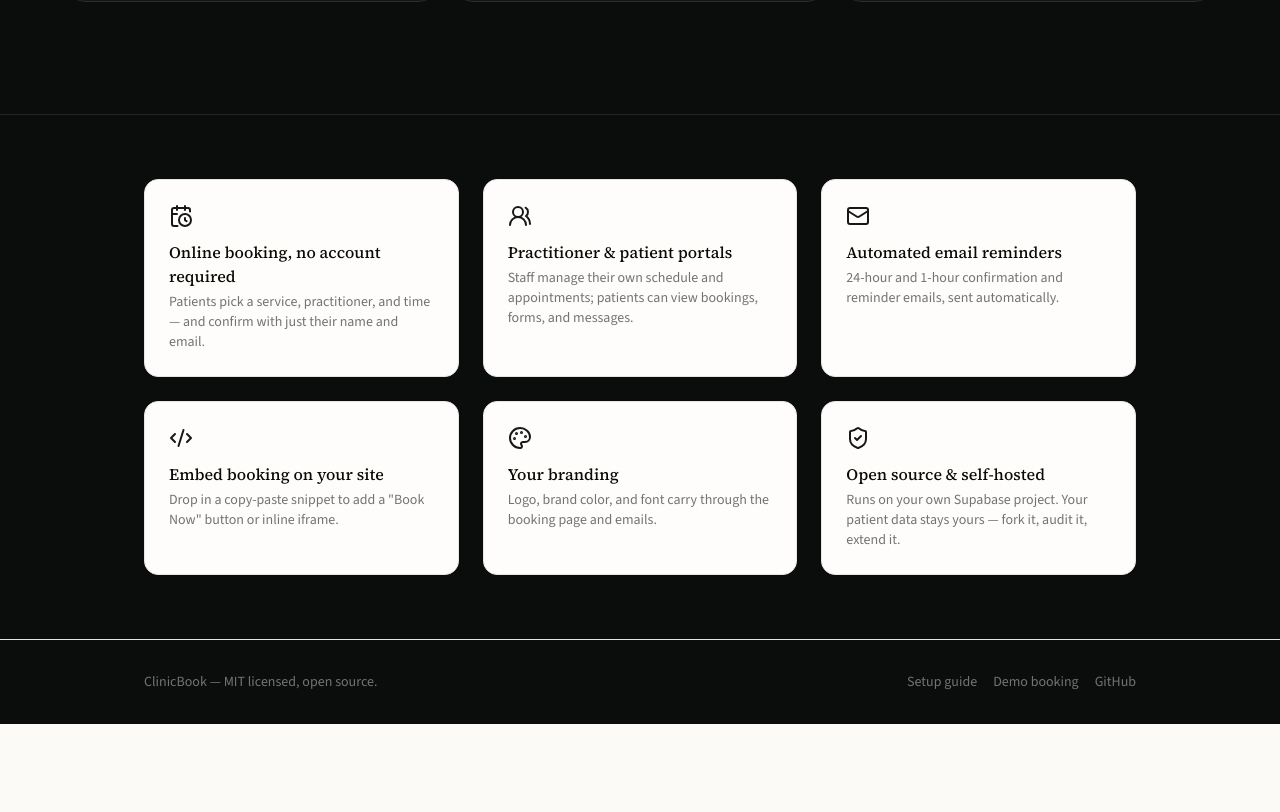
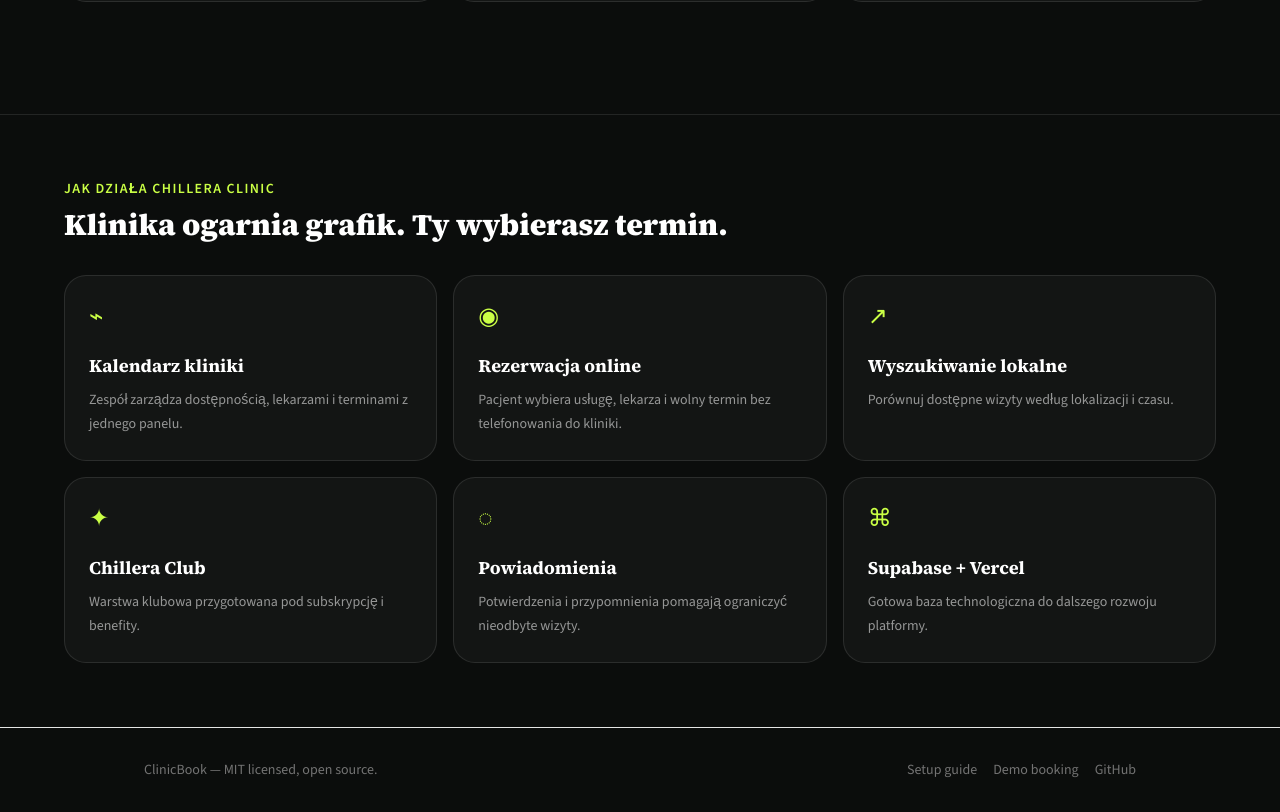
Before and after one commit to bajerskim11-eng/ClinicBook, a Next.js app: page / in a window 1280 px wide. Shown: the part 732-1544 px from the top of the page. Before the commit the page ends 1456 px from the top, so only its background shows below. Built offline with nearby package versions, Linux system fonts and the light colour scheme.

Commit message:
Apply Chillera Clinic visual identity

```diff
--- a/src/components/landing/FeatureGrid.tsx
+++ b/src/components/landing/FeatureGrid.tsx
@@ -1,61 +1,9 @@
-import {
-  CalendarClock,
-  Mail,
-  Palette,
-  ShieldCheck,
-  UsersRound,
-  Code2,
-  type LucideIcon,
-} from "lucide-react"
-
-const FEATURES: { icon: LucideIcon; title: string; description: string }[] = [
-  {
-    icon: CalendarClock,
-    title: "Online booking, no account required",
-    description:
-      "Patients pick a service, practitioner, and time — and confirm with just their name and email.",
-  },
-  {
-    icon: UsersRound,
-    title: "Practitioner & patient portals",
-    description:
-      "Staff manage their own schedule and appointments; patients can view bookings, forms, and messages.",
-  },
-  {
-    icon: Mail,
-    title: "Automated email reminders",
-    description: "24-hour and 1-hour confirmation and reminder emails, sent automatically.",
-  },
-  {
-    icon: Code2,
-    title: "Embed booking on your site",
-    description: "Drop in a copy-paste snippet to add a \"Book Now\" button or inline iframe.",
-  },
-  {
-    icon: Palette,
-    title: "Your branding",
-    description: "Logo, brand color, and font carry through the booking page and emails.",
-  },
-  {
-    icon: ShieldCheck,
-    title: "Open source & self-hosted",
-    description:
-      "Runs on your own Supabase project. Your patient data stays yours — fork it, audit it, extend it.",
-  },
+const FEATURES = [
+  ["⌁", "Kalendarz kliniki", "Zespół zarządza dostępnością, lekarzami i terminami z jednego panelu."],
+  ["◉", "Rezerwacja online", "Pacjent wybiera usługę, lekarza i wolny termin bez telefonowania do kliniki."],
+  ["↗", "Wyszukiwanie lokalne", "Porównuj dostępne wizyty według lokalizacji i czasu."],
+  ["✦", "Chillera Club", "Warstwa klubowa przygotowana pod subskrypcję i benefity."],
+  ["◌", "Powiadomienia", "Potwierdzenia i przypomnienia pomagają ograniczyć nieodbyte wizyty."],
+  ["⌘", "Supabase + Vercel", "Gotowa baza technologiczna do dalszego rozwoju platformy."],
 ]
-
-export function FeatureGrid() {
-  return (
-    <section className="mx-auto max-w-5xl px-4 py-16">
-      <div className="grid gap-6 sm:grid-cols-2 lg:grid-cols-3">
-        {FEATURES.map(({ icon: Icon, title, description }) => (
-          <div key={title} className="rounded-xl border border-border bg-card p-6">
-            <Icon className="size-6 text-primary" />
-            <h3 className="mt-3 font-medium">{title}</h3>
-            <p className="mt-1 text-sm text-muted-foreground">{description}</p>
-          </div>
-        ))}
-      </div>
-    </section>
-  )
-}
+export function FeatureGrid() { return <section className="bg-[#0b0d0c] px-6 py-16 text-white"><div className="mx-auto max-w-6xl"><div className="mb-8"><div className="text-sm font-semibold uppercase tracking-widest text-[#caff45]">Jak działa Chillera Clinic</div><h2 className="mt-2 text-3xl font-black">Klinika ogarnia grafik. Ty wybierasz termin.</h2></div><div className="grid gap-4 sm:grid-cols-2 lg:grid-cols-3">{FEATURES.map(([i,t,d])=><div key={t} className="rounded-3xl border border-white/10 bg-white/[.035] p-6"><div className="text-2xl text-[#caff45]">{i}</div><h3 className="mt-5 text-lg font-bold">{t}</h3><p className="mt-2 text-sm leading-6 text-white/55">{d}</p></div>)}</div></div></section> }
```
